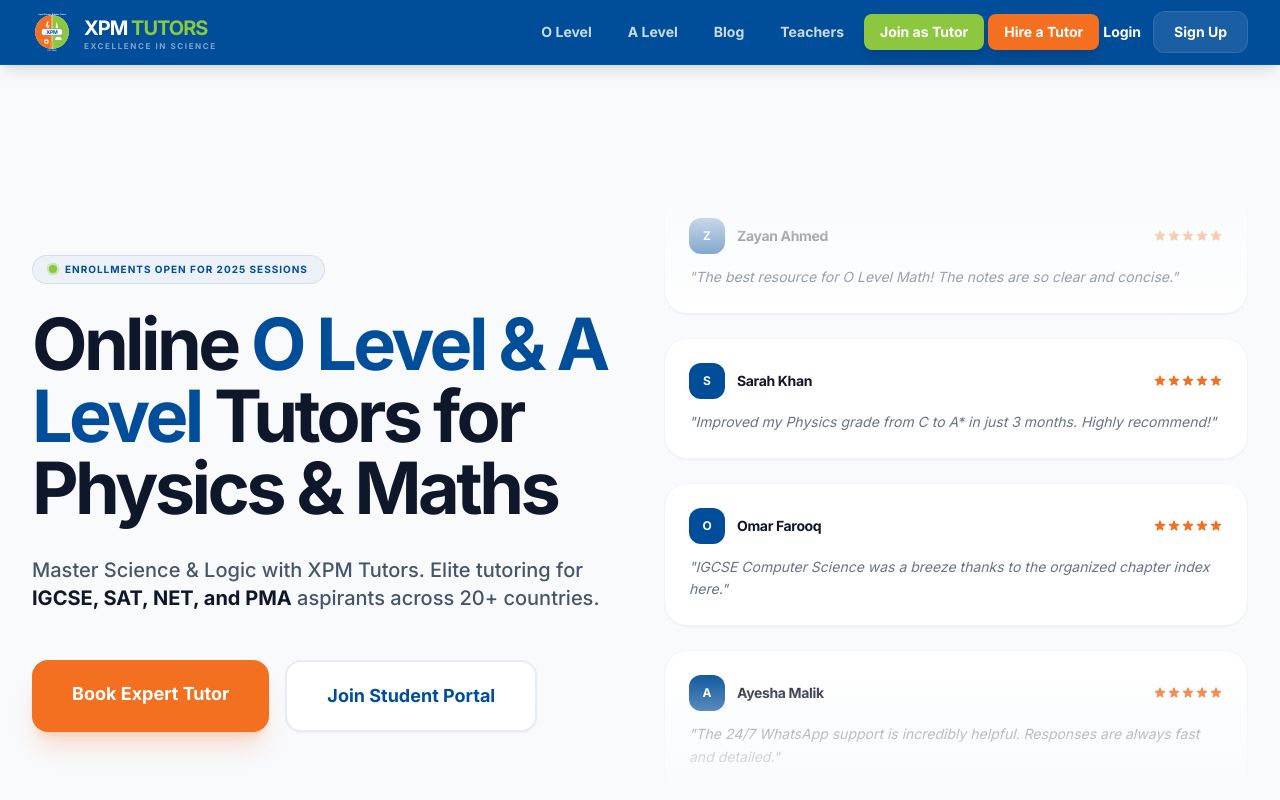
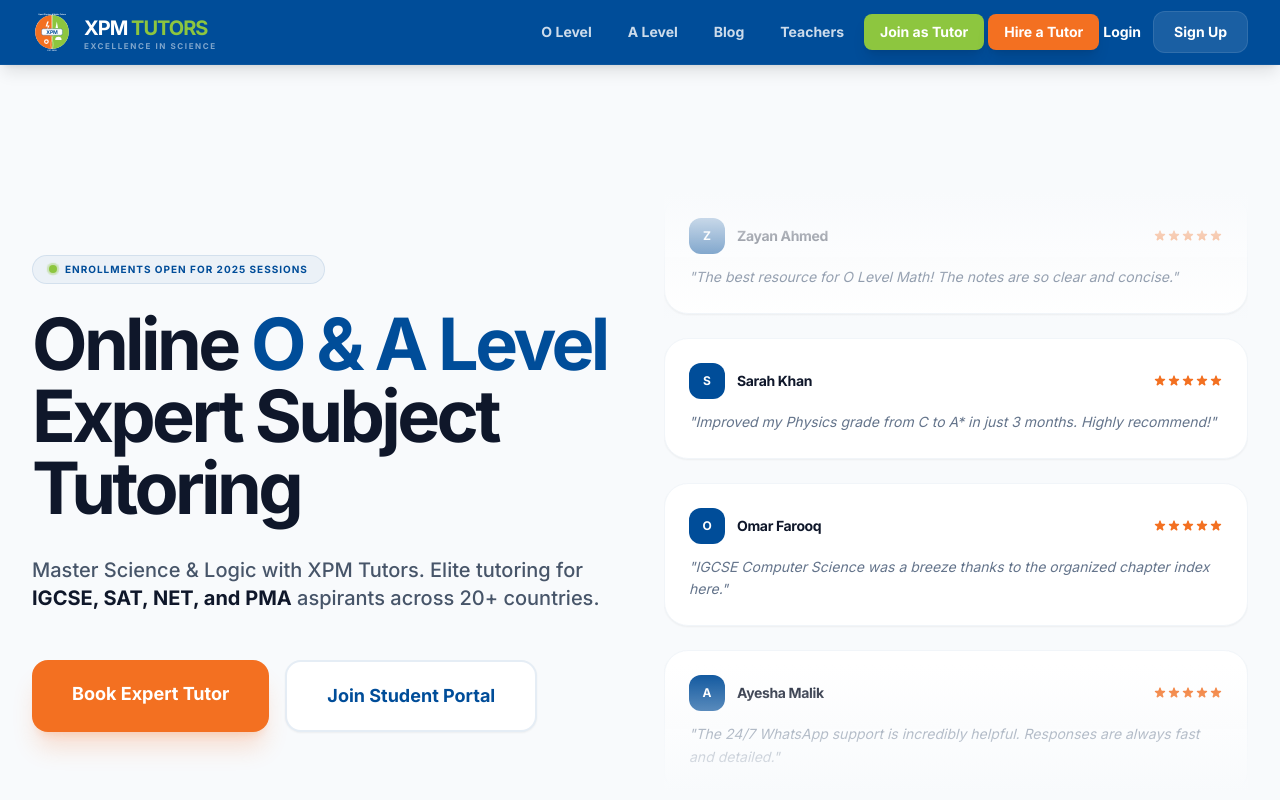
Before and after one commit to zebester7/XPM2, a React (Vite) app: page / in a window 1280 px wide. Shown: the top 800 px of the page. Built offline with nearby package versions, Linux system fonts and the light colour scheme.

Commit message:
Update homepage layout and index file

```diff
--- a/index.html
+++ b/index.html
@@ -4,7 +4,7 @@
   <head>
     <meta charset="UTF-8" />
     <meta name="viewport" content="width=device-width, initial-scale=1.0" />
-    <title>Online O Level & A Level Tutors | Physics & Maths Experts | XPM Tutors</title>
+    <title>Online O & A Level Expert Subject Tutoring | XPM Tutors</title>
     <meta name="description" content="XPM Tutors offers elite online O Level, A Level, IGCSE, SAT, and NET preparation. Expert tutors for Physics, Maths, and Chemistry across 20+ countries. Book a trial session today!">
 
     <!-- High-Priority Resource Hints -->
--- a/pages/HomePage.tsx
+++ b/pages/HomePage.tsx
@@ -55,7 +55,7 @@
               </div>
 
               <h1 className="text-4xl sm:text-5xl lg:text-7xl font-black tracking-tighter text-slate-900 mb-6 lg:mb-8 leading-none">
-                Online <span className="text-xpm-blue">O Level & A Level</span> Tutors for Physics & Maths
+                Online <span className="text-xpm-blue">O & A Level</span> Expert Subject Tutoring
               </h1>
 
               <h2 className="text-lg sm:text-xl text-slate-600 mb-10 lg:mb-12 max-w-xl mx-auto lg:mx-0 leading-relaxed font-medium">
```
